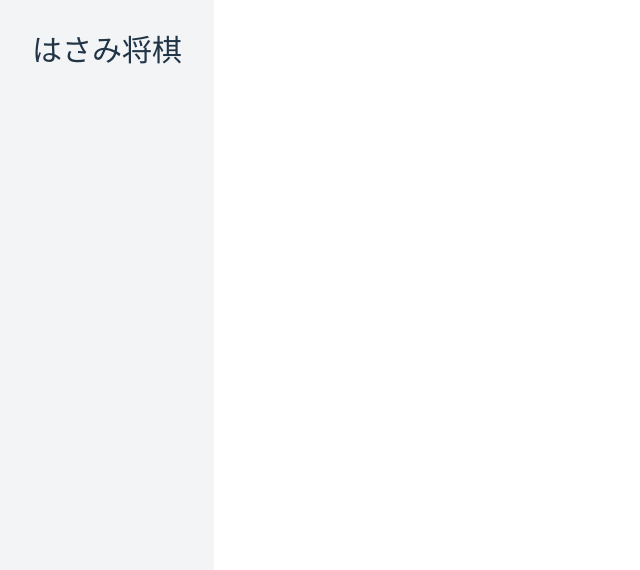
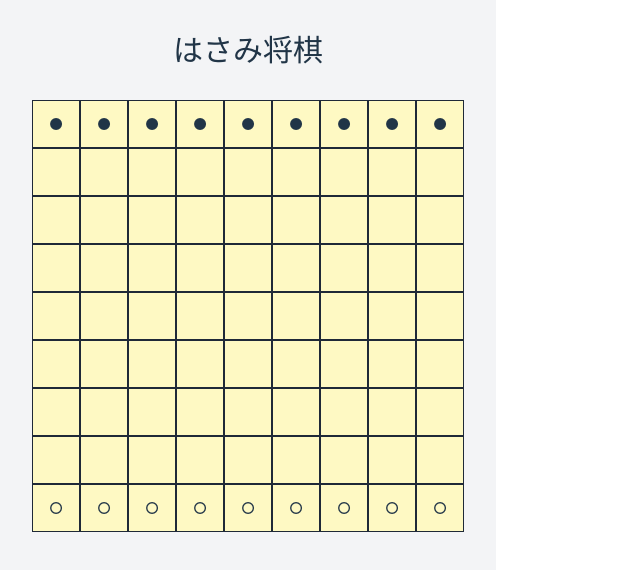
Before and after one commit to yuzoiwasaki/hasami-shogi, a React (Vite) app: page / in a window 1280 px wide. Shown: the top 570 px of the page, without its empty margins (0-640 px from the left). Built offline with nearby package versions, Linux system fonts and the light colour scheme.

Commit message:
Implement basic board

```diff
--- a/src/App.tsx
+++ b/src/App.tsx
@@ -1,11 +1,42 @@
 import React from 'react';
+import { useState } from 'react';
+
+type CellProps = {
+  position: [number, number];
+  piece: string | null;
+}
+
+function Cell({ position, piece }: CellProps) {
+  return (
+    <div className="w-12 h-12 border border-gray-800 flex items-center justify-center bg-yellow-100">
+      {piece}
+    </div>
+  );
+}
 
 function App() {
+  const [board, setBoard] = useState<(string | null)[][]>(
+    Array(9).fill(null).map((_, row) => {
+      if (row === 0) return Array(9).fill('●');  // 黒駒
+      if (row === 8) return Array(9).fill('○');  // 白駒
+      return Array(9).fill(null);
+    })
+  );
   return (
     <div className="min-h-screen bg-gray-100 p-8">
       <h1 className="text-3xl font-bold text-center mb-8">はさみ将棋</h1>
-      <div className="max-w-2xl mx-auto">
-        {/* ここに将棋盤を追加していきます */}
+      <div className="max-w-fit mx-auto">
+        <div className="grid grid-cols-9 gap-0">
+          {board.map((row, i) =>
+            row.map((piece, j) => (
+              <Cell
+                key={`${i}-${j}`}
+                position={[i, j]}
+                piece={piece}
+              />
+            ))
+          )}
+        </div>
       </div>
     </div>
   );
```
Also changed, not shown: 1 other file (tests, documents, lock files or other folders).
